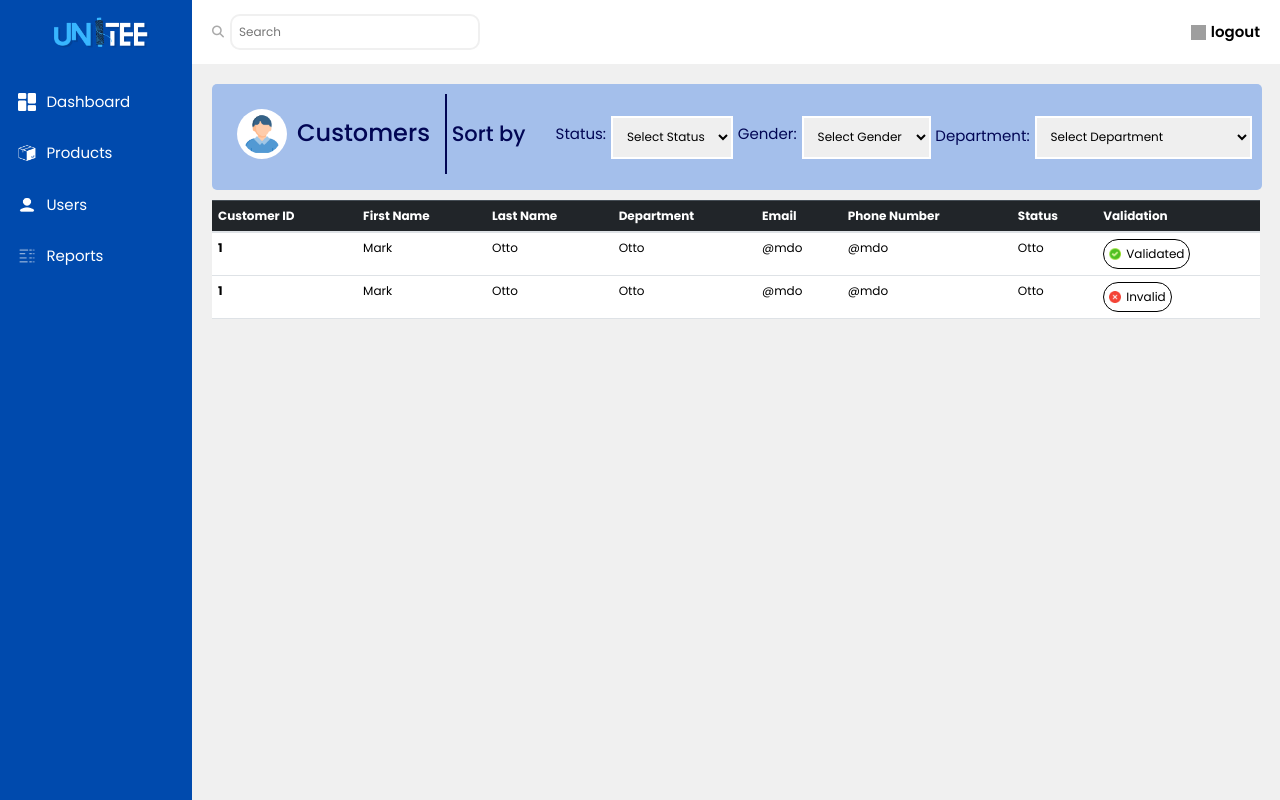
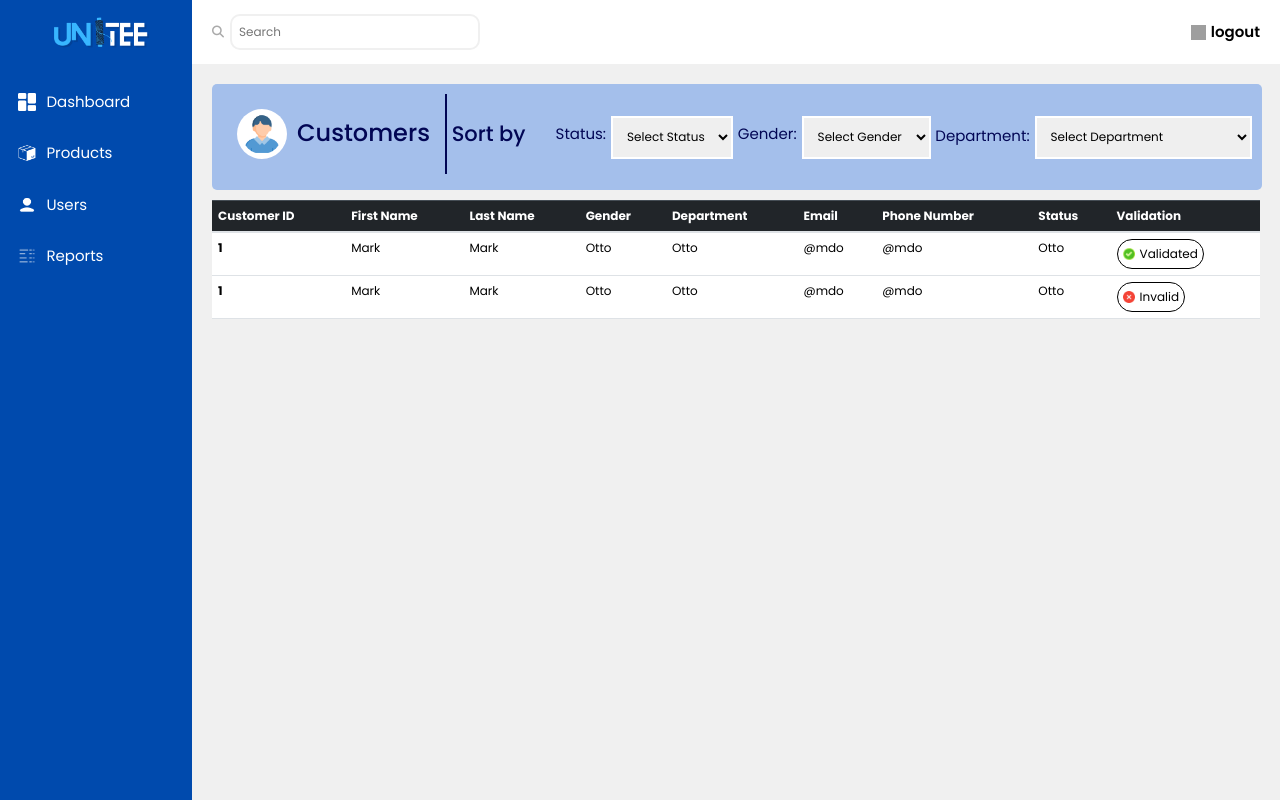
Before and after one commit to JM-creater/unitee, a React (Vite) app: page /admin_dashboard/1/view_customers in a window 1280 px wide. Built offline with nearby package versions, Linux system fonts and the light colour scheme; grey boxes are pictures that could not be loaded; a web font is replaced by a local one.

Commit message:
minor changes in the customers table

```diff
--- a/src/pages/admin/view_customers.tsx
+++ b/src/pages/admin/view_customers.tsx
@@ -330,6 +330,7 @@ function View_Customers () {
       <th scope="col">Customer ID</th>
           <th scope="col">First Name</th>
           <th scope="col">Last Name</th>
+          <th scope="col">Gender</th>
           <th scope="col">Department</th>
           <th scope="col">Email</th>
           <th scope="col">Phone Number</th>
@@ -340,6 +341,7 @@ function View_Customers () {
   <tbody>
       <tr>
       <th scope="row" data-bs-toggle="modal" data-bs-target="#customerInfoModal">1</th>
+      <td data-bs-toggle="modal" data-bs-target="#customerInfoModal">Mark</td>
       <td data-bs-toggle="modal" data-bs-target="#customerInfoModal">Mark</td>
       <td data-bs-toggle="modal" data-bs-target="#customerInfoModal">Otto</td>
       <td data-bs-toggle="modal" data-bs-target="#customerInfoModal">Otto</td>
@@ -352,6 +354,7 @@ function View_Customers () {
       </tr>
       <tr>
       <th scope="row" data-bs-toggle="modal" data-bs-target="#customerInfoModal">1</th>
+      <td data-bs-toggle="modal" data-bs-target="#customerInfoModal">Mark</td>
       <td data-bs-toggle="modal" data-bs-target="#customerInfoModal">Mark</td>
       <td data-bs-toggle="modal" data-bs-target="#customerInfoModal">Otto</td>
       <td data-bs-toggle="modal" data-bs-target="#customerInfoModal">Otto</td>
```
